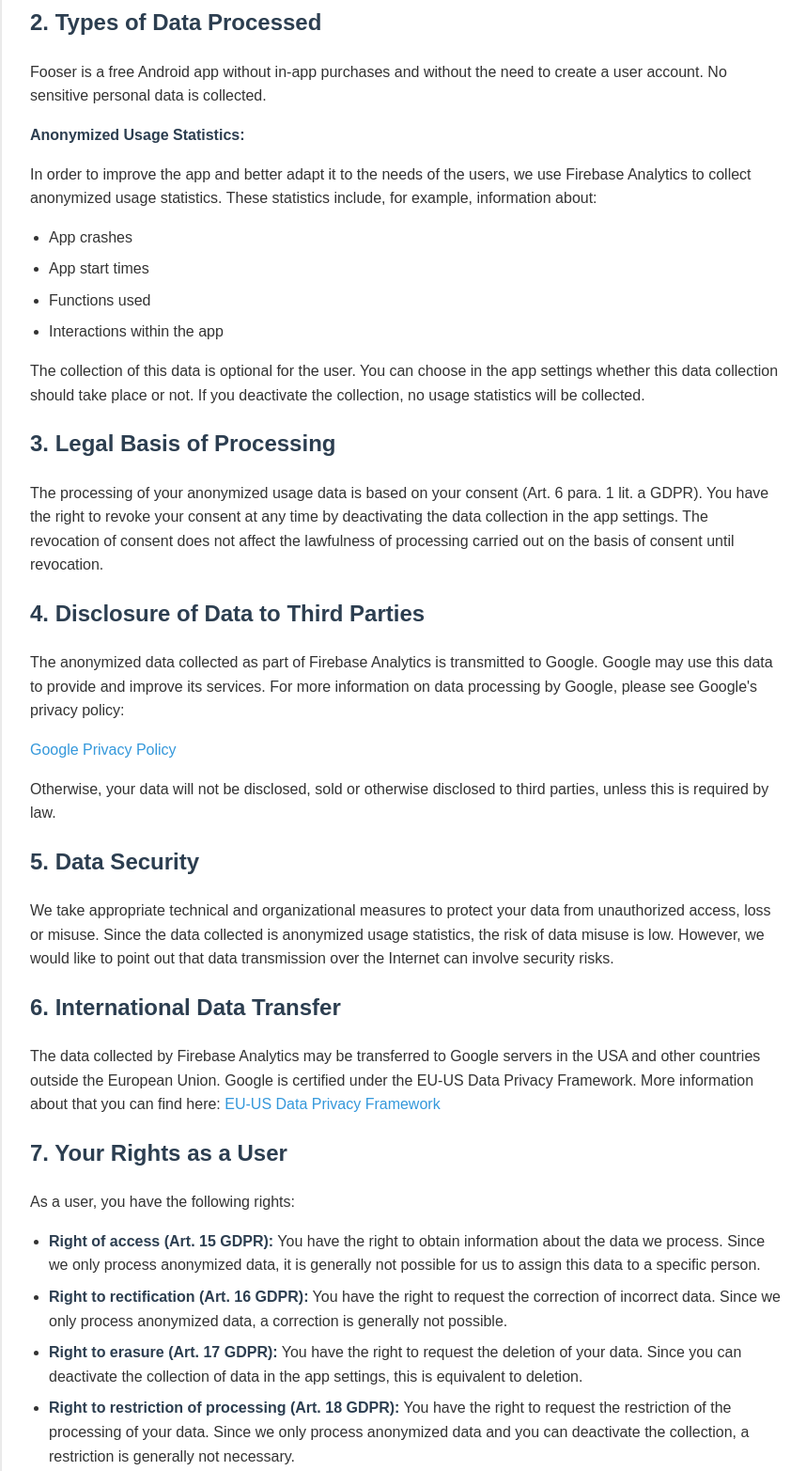
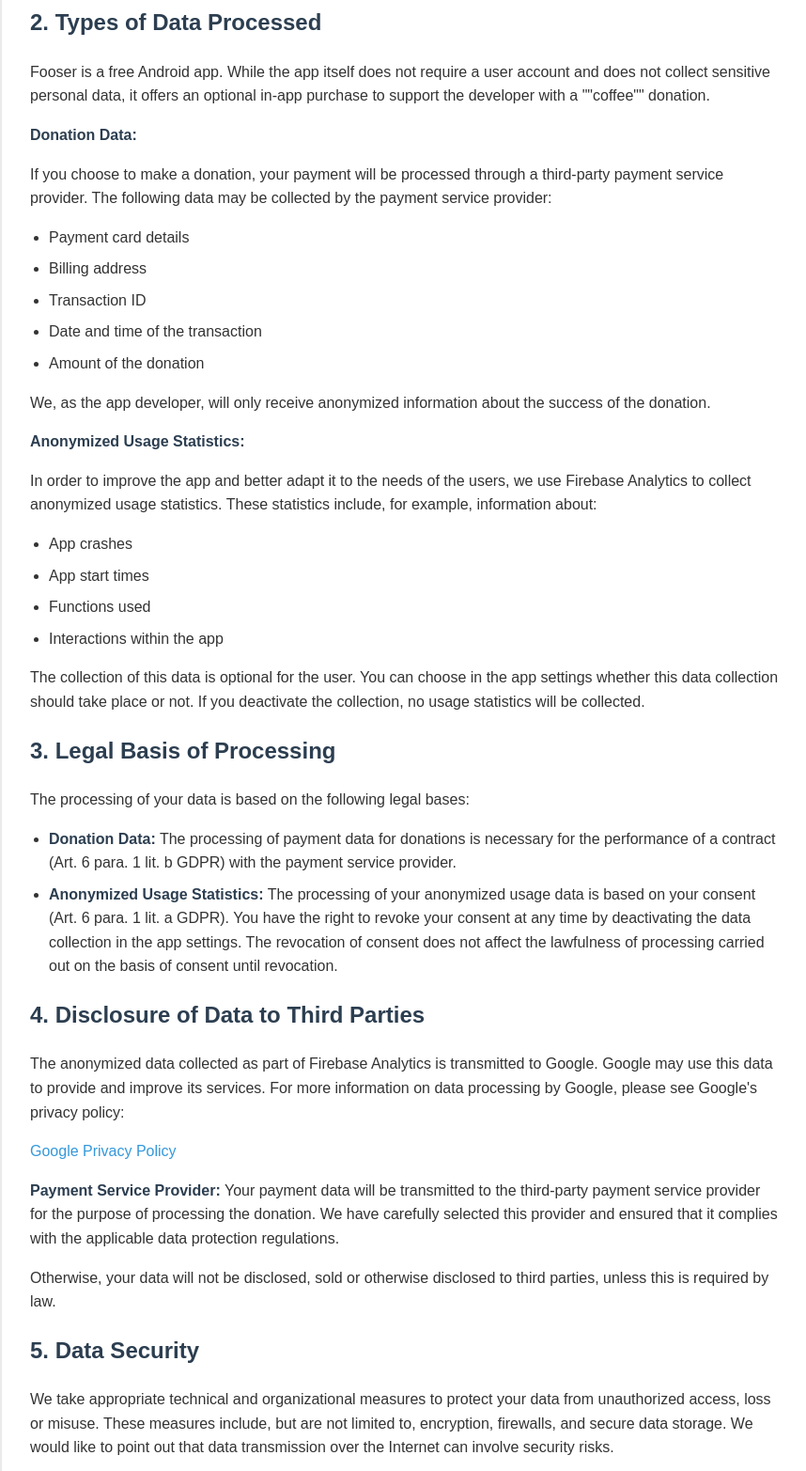
Before and after one commit to svennickel/fooser-privacy-policy, a plain HTML site: page index.html in a window 1280 px wide. Shown: the part 520-2085 px from the top of the page at 94% size, without its empty margins (208-1066 px from the left). Drawn offline with Linux system fonts and the light colour scheme.

Commit message:
Update index.html

```diff
--- a/index.html
+++ b/index.html
@@ -79,7 +79,19 @@
         </p>
 
         <h2>2. Types of Data Processed</h2>
-        <p>Fooser is a free Android app without in-app purchases and without the need to create a user account. No sensitive personal data is collected.</p>
+        <p>Fooser is a free Android app. While the app itself does not require a user account and does not collect sensitive personal data, it offers an optional in-app purchase to support the developer with a ""coffee"" donation.
+        </p>
+        <p><strong>Donation Data:</strong></p>
+        <p>If you choose to make a donation, your payment will be processed through a third-party payment service provider. The following data may be collected by the payment service provider:</p>
+            <ul>
+                <li>Payment card details</li>
+                <li>Billing address</li>
+                <li>Transaction ID</li>
+                <li>Date and time of the transaction</li>
+                <li>Amount of the donation</li>
+            </ul>
+        <p>We, as the app developer, will only receive anonymized information about the success of the donation.
+        </p>
         <p><strong>Anonymized Usage Statistics:</strong></p>
         <p>In order to improve the app and better adapt it to the needs of the users, we use Firebase Analytics to collect anonymized usage statistics. These statistics include, for example, information about:</p>
             <ul>
@@ -91,25 +103,31 @@
         <p>The collection of this data is optional for the user. You can choose in the app settings whether this data collection should take place or not. If you deactivate the collection, no usage statistics will be collected.</p>
 
         <h2>3. Legal Basis of Processing</h2>
-        <p>The processing of your anonymized usage data is based on your consent (Art. 6 para. 1 lit. a GDPR). You have the right to revoke your consent at any time by deactivating the data collection in the app settings. The revocation of consent does not affect the lawfulness of processing carried out on the basis of consent until revocation.</p>
+        <p>The processing of your data is based on the following legal bases:</p>
+        <ul>
+        <li><strong>Donation Data:</strong> The processing of payment data for donations is necessary for the performance of a contract (Art. 6 para. 1 lit. b GDPR) with the payment service provider.</li>
+        <li><strong>Anonymized Usage Statistics:</strong> The processing of your anonymized usage data is based on your consent (Art. 6 para. 1 lit. a GDPR). You have the right to revoke your consent at any time by deactivating the data collection in the app settings. The revocation of consent does not affect the lawfulness of processing carried out on the basis of consent until revocation.</li>
+        </ul>
 
         <h2>4. Disclosure of Data to Third Parties</h2>
         <p>The anonymized data collected as part of Firebase Analytics is transmitted to Google. Google may use this data to provide and improve its services. For more information on data processing by Google, please see Google's privacy policy:</p>
         <p><a href="https://policies.google.com/privacy?hl=en" target="_blank" rel="noopener noreferrer">Google Privacy Policy</a></p>
+        <p><strong>Payment Service Provider:</strong> Your payment data will be transmitted to the third-party payment service provider for the purpose of processing the donation. We have carefully selected this provider and ensured that it complies with the applicable data protection regulations.</p>
         <p>Otherwise, your data will not be disclosed, sold or otherwise disclosed to third parties, unless this is required by law.</p>
 
         <h2>5. Data Security</h2>
-        <p>We take appropriate technical and organizational measures to protect your data from unauthorized access, loss or misuse. Since the data collected is anonymized usage statistics, the risk of data misuse is low. However, we would like to point out that data transmission over the Internet can involve security risks.</p>
+        <p>We take appropriate technical and organizational measures to protect your data from unauthorized access, loss or misuse. These measures include, but are not limited to, encryption, firewalls, and secure data storage. We would like to point out that data transmission over the Internet can involve security risks.</p>
 
         <h2>6. International Data Transfer</h2>
         <p>The data collected by Firebase Analytics may be transferred to Google servers in the USA and other countries outside the European Union. Google is certified under the EU-US Data Privacy Framework. More information about that you can find here: <a href="https://www.dataprivacyframework.gov/" target="_blank" rel="noopener noreferrer">EU-US Data Privacy Framework</a></p>
+        <p><strong>Payment Data:</strong> Your payment data may also be transferred to and processed in countries outside the European Union by the payment service provider. We have ensured that appropriate safeguards are in place to protect your data, such as standard contractual clauses or certification under the EU-US Data Privacy Framework.</p>
 
         <h2>7. Your Rights as a User</h2>
         <p>As a user, you have the following rights:</p>
             <ul>
                 <li><strong>Right of access (Art. 15 GDPR):</strong> You have the right to obtain information about the data we process. Since we only process anonymized data, it is generally not possible for us to assign this data to a specific person.</li>
                 <li><strong>Right to rectification (Art. 16 GDPR):</strong> You have the right to request the correction of incorrect data. Since we only process anonymized data, a correction is generally not possible.</li>
-                <li><strong>Right to erasure (Art. 17 GDPR):</strong> You have the right to request the deletion of your data. Since you can deactivate the collection of data in the app settings, this is equivalent to deletion.</li>
+                <li><strong>Right to erasure (Art. 17 GDPR):</strong> You have the right to request the deletion of your data.  For donation data, you can request deletion from the payment service provider. Since you can deactivate the collection of anonymized usage data in the app settings, this is equivalent to deletion.</li>
                 <li><strong>Right to restriction of processing (Art. 18 GDPR):</strong> You have the right to request the restriction of the processing of your data. Since we only process anonymized data and you can deactivate the collection, a restriction is generally not necessary.</li>
                 <li><strong>Right to object (Art. 21 GDPR):</strong> You have the right to object to the processing of your data. You can object to the processing of your data by deactivating the data collection in the app settings.</li>
                 <li><strong>Right to lodge a complaint with a supervisory authority (Art. 77 GDPR):</strong> You have the right to lodge a complaint with a supervisory authority if you believe that the processing of your data violates the GDPR.</li>
```
